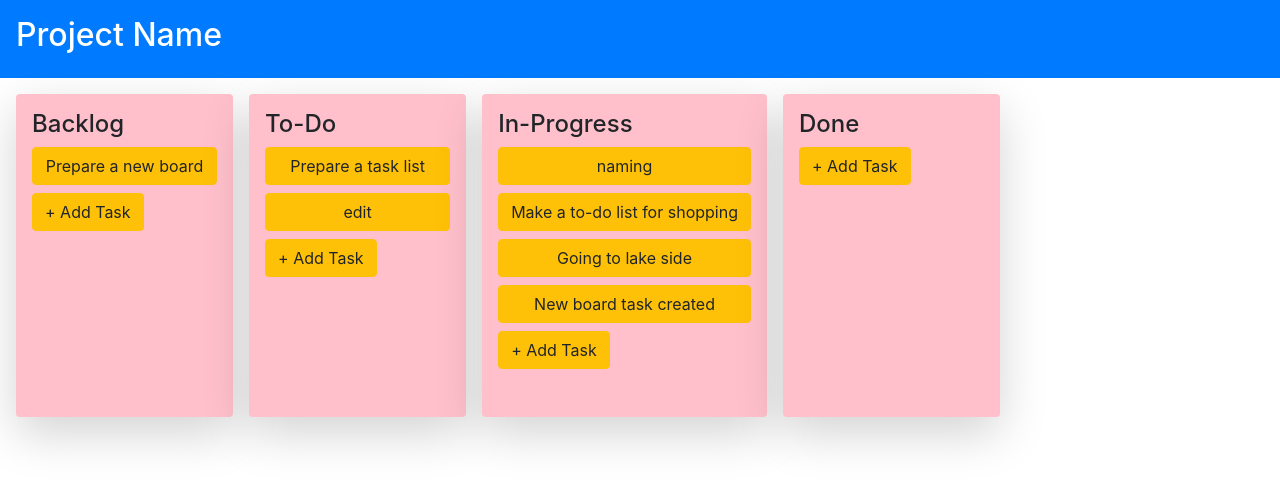
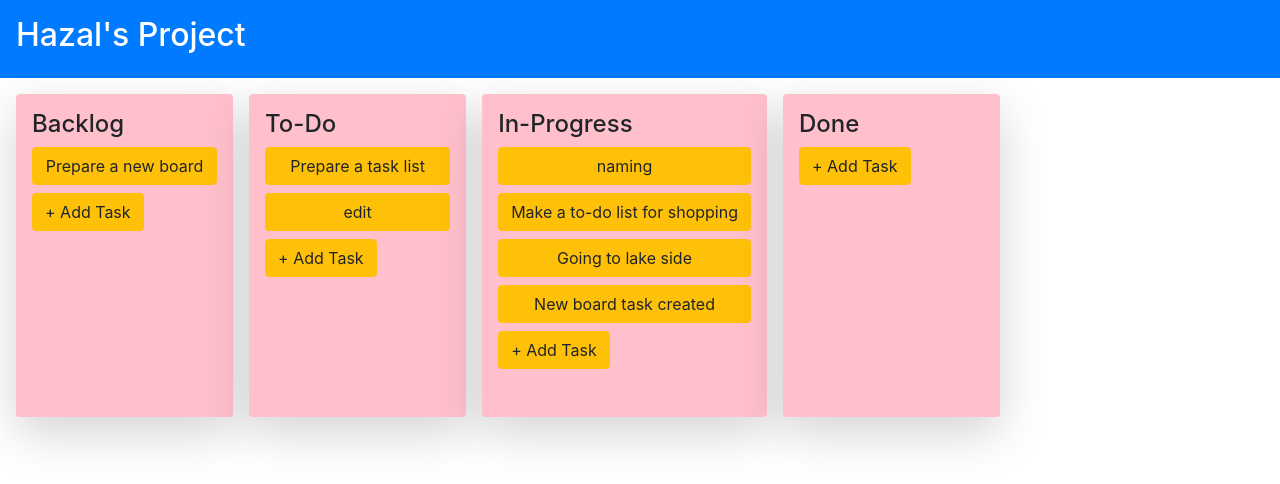
Before and after one commit to hazalonler/F2, a React (Create React App) app: page / in a window 1280 px wide. Shown: the top 484 px of the page. Built offline with nearby package versions, Linux system fonts and the light colour scheme.

Commit message:
Project name was changed according to boardname

```diff
--- a/src/components/Board/Header.js
+++ b/src/components/Board/Header.js
@@ -1,7 +1,12 @@
+import BoardClient from "../../store/BoardClient";
+
 const Header = () => {
+
+    const project = BoardClient.getBoardConfig();
+
     return (
         <div className="container-fluid bg-primary text-white p-3">
-            <h2 >Project Name</h2>
+            <h2 >{project.boardName}</h2>
         </div>
     );
 };
```
